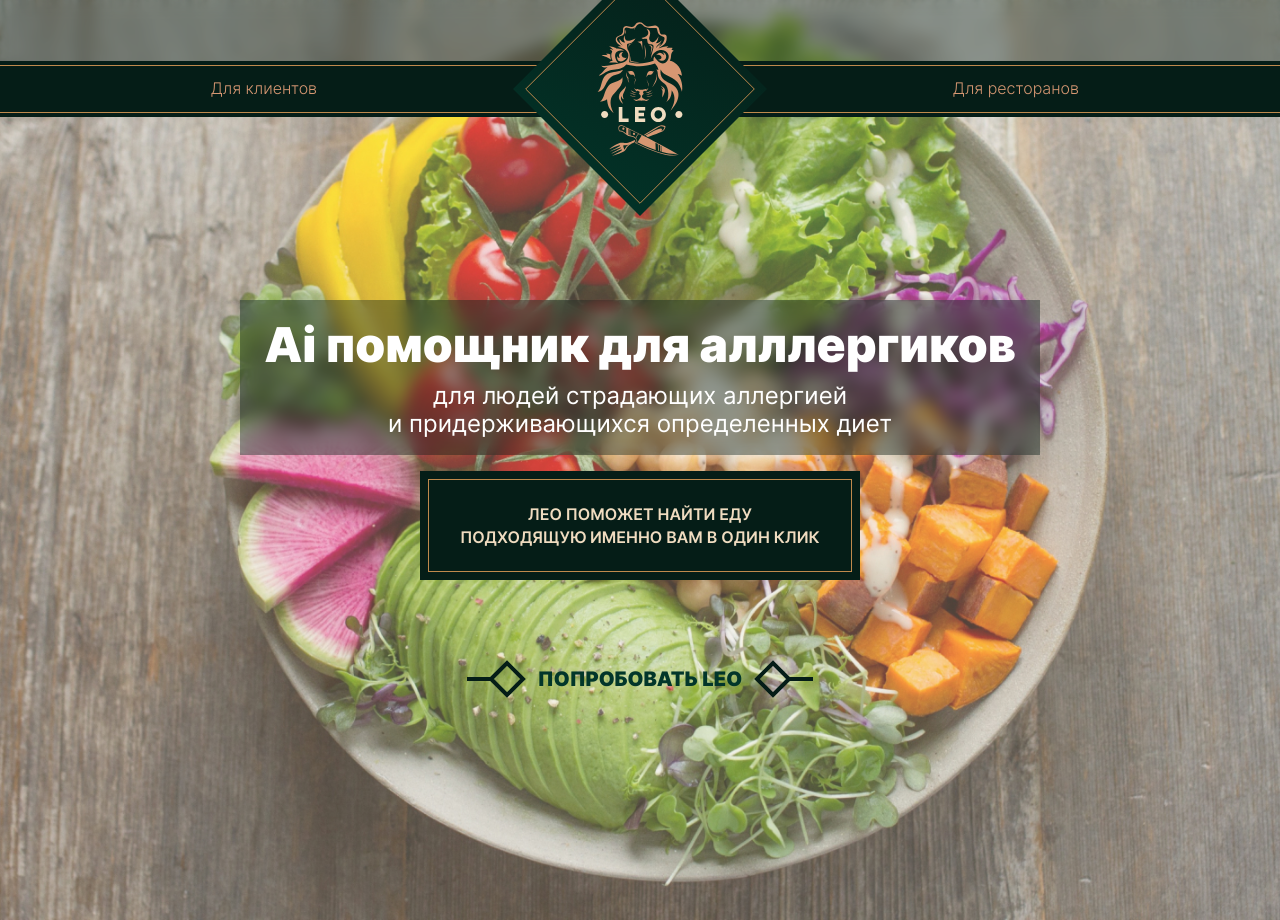
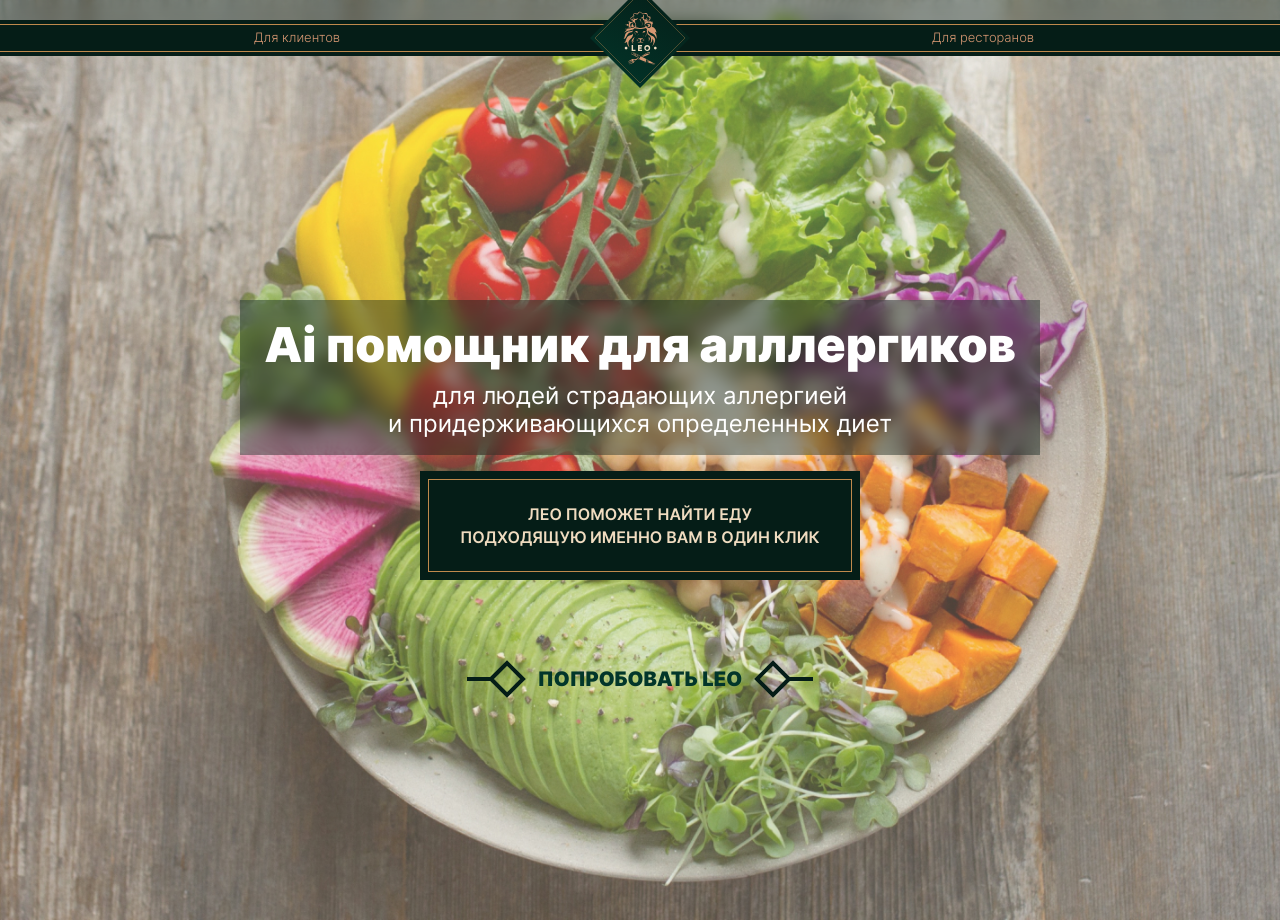
Before and after one commit to danelian/AiLeo, a website: page src/index.html in a window 1280 px wide. Shown: the top 920 px of the page. Drawn offline with nearby package versions, Linux system fonts and the light colour scheme; files that its build step writes are made by us from their sources; files whose address does not match are found by name.

Commit message:
Адаптация: Готов блок Header

```diff
--- a/gulp/version.json
+++ b/gulp/version.json
@@ -1,3 +1,3 @@
 {
-    "main": "20230830042041"
+    "main": "20230830135621"
 }
--- a/src/scss/blocks/header.scss
+++ b/src/scss/blocks/header.scss
@@ -10,11 +10,6 @@
   height: 254px;
   background-color: transparent;
   z-index: 500;
-  transition: position 10s ease-in, background-color 0.3s ease-in;
-  // &.active {
-  //   background-color: white;
-  //   border: 0;
-  // }
   &-blur {
     content: '';
     position: absolute;
@@ -75,3 +70,37 @@
     z-index: 10;
   }
 }
+
+@include desktop {
+  /*----header-----*/
+  .header {
+    height: 180px;
+    &-menu {
+      padding: 14px 18px;
+      a {
+        width: calc(50% - 100px);
+      }
+    }
+    .logo {
+      width: 180px;
+    }
+  }
+}
+
+@include desktop {
+  /*----header-----*/
+  .header {
+    margin-top: -12px;
+    height: 100px;
+    &-menu {
+      padding: 10px 4px;
+      a {
+        width: calc(50% - 50px);
+        font-size: 13px;
+      }
+    }
+    .logo {
+      width: 100px;
+    }
+  }
+}
--- a/src/scss/general.scss
+++ b/src/scss/general.scss
@@ -3,6 +3,7 @@ html {
   -ms-text-size-adjust: 100%;
   -webkit-text-size-adjust: 100%;
   overflow-x: hidden;
+	scroll-behavior: smooth;
 }
 body {
 	font-family: "Inter", sans-serif;
--- a/src/scss/style.scss
+++ b/src/scss/style.scss
@@ -18,12 +18,27 @@
   --lightBlue-color: #C4D7EB;
 }
 
+@mixin desktop {
+  @media screen and (max-width: 1366px) {
+    @content;
+  }
+}
+@mixin tablet {
+  @media screen and (max-width: 992px) {
+    @content;
+  }
+}
+@mixin mobile {
+  @media screen and (max-width: 576px) {
+    @content;
+  }
+}
+
 
 /***** BLOCKS GLOBAL *****/
 @import "general";
 @import "blocks/buttons";
 @import "blocks/title";
-
 
 /***** COMPONENTS GLOBAL *****/
 @import "blocks/header";
```
Also changed, not shown: dist/css/style.css, dist/css/style.min.css, dist/img/osnovatel-img.jpg (deleted), dist/img/osnovatel-img.webp (deleted).
